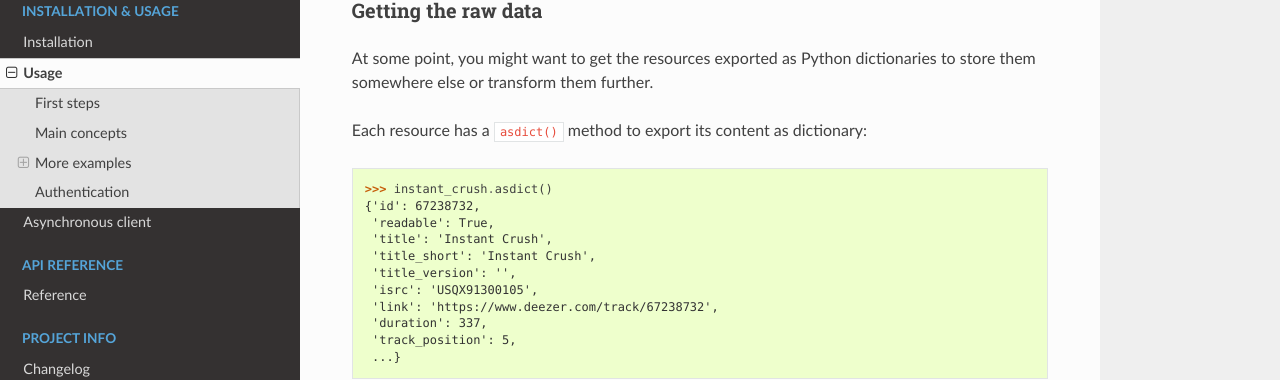
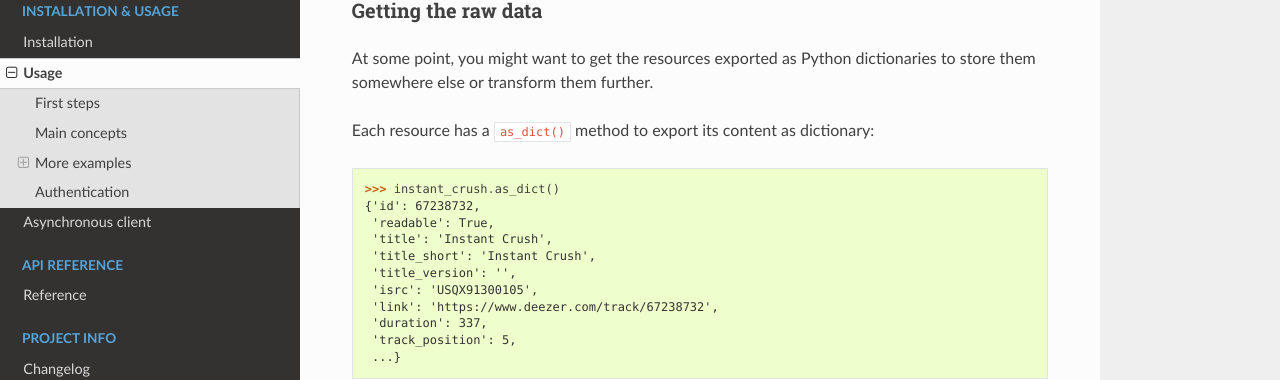
Before and after one commit to browniebroke/deezer-python, a Sphinx documentation site: the page built from docs/source/usage.md, in a window 1280 px wide and 900 px high, scrolled down 2560 px. Shown: the part 135-515 px from the top of the window. Built offline with Sphinx 7.4.7 and the Read the Docs theme 2.0.0, drawn with Linux system fonts in a browser that asks for light colours.

Commit message:
docs: fix mention of as_dict

````diff
--- a/docs/source/usage.md
+++ b/docs/source/usage.md
@@ -121,10 +121,10 @@ You can tell the difference, though: attributes access are using the data from t
 
 At some point, you might want to get the resources exported as Python dictionaries to store them somewhere else or transform them further.
 
-Each resource has a `asdict()` method to export its content as dictionary:
+Each resource has a `as_dict()` method to export its content as dictionary:
 
 ```python
->>> instant_crush.asdict()
+>>> instant_crush.as_dict()
 {'id': 67238732,
  'readable': True,
  'title': 'Instant Crush',
````
